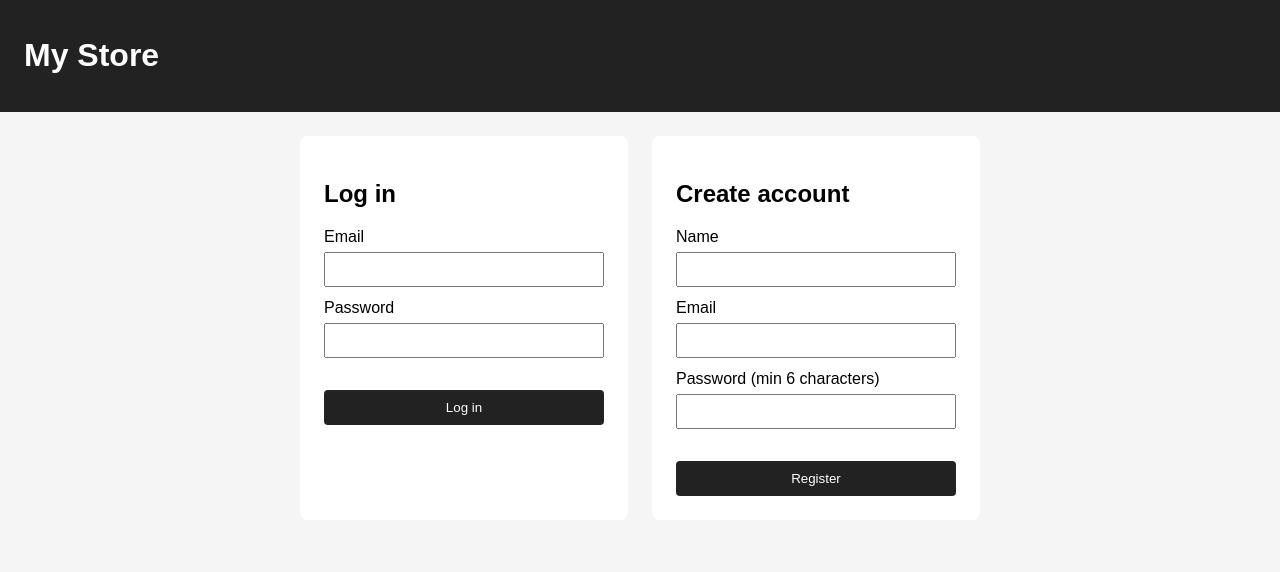
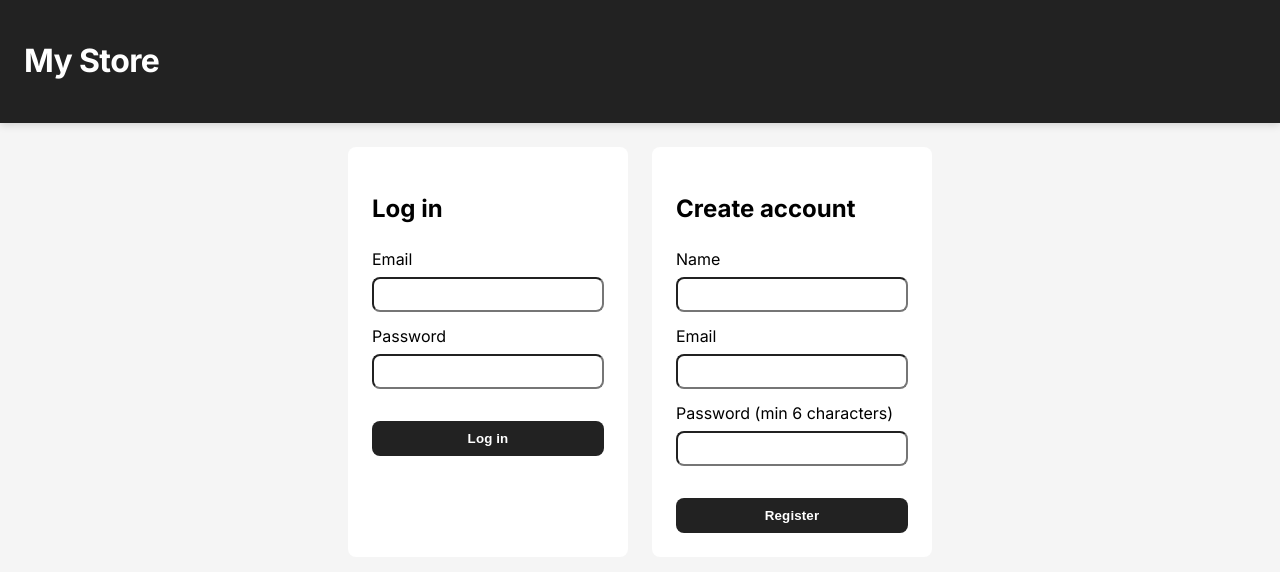
Before and after one commit to AqeelJadoon1/CodeAlpha_EcommerceStore, a website: page public/account.html in a window 1280 px wide. Drawn offline with Linux system fonts and the light colour scheme.

Commit message:
Add shared CSS polish

```diff
--- a/public/account.html
+++ b/public/account.html
@@ -4,6 +4,7 @@
   <meta charset="UTF-8">
   <meta name="viewport" content="width=device-width, initial-scale=1">
   <title>Account - My Store</title>
+     <link rel="stylesheet" href="/polish.css">
   <style>
     body { font-family: Arial, sans-serif; margin: 0; background: #f5f5f5; }
     header { background: #222; color: white; padding: 16px 24px; }
--- /dev/null
+++ b/public/polish.css
@@ -0,0 +1,98 @@
+/* Shared polish for all CodeAlpha projects.
+   Drop this file into each project's /public folder, then add this line
+   near the top of each HTML file's <head>, right after the <title>:
+
+   <link rel="stylesheet" href="/polish.css">
+
+   This only touches general tags and the existing class names your apps
+   already use (header, button, input, .card, .post, .task, etc.) — it
+   won't conflict with any JS, since JS targets IDs, not these styles. */
+
+@import url('https://fonts.googleapis.com/css2?family=Inter:wght@400;500;600;700&display=swap');
+
+* {
+  box-sizing: border-box;
+}
+
+body {
+  font-family: 'Inter', -apple-system, BlinkMacSystemFont, Arial, sans-serif !important;
+  line-height: 1.5;
+}
+
+/* Headers — slightly deeper, with a subtle shadow instead of a flat line */
+header {
+  box-shadow: 0 2px 8px rgba(0, 0, 0, 0.15);
+}
+
+header h1 {
+  font-weight: 700;
+  letter-spacing: -0.02em;
+}
+
+/* Buttons — rounder, with a hover lift */
+button {
+  border-radius: 8px !important;
+  font-weight: 600 !important;
+  letter-spacing: 0.01em;
+  transition: transform 0.12s ease, box-shadow 0.12s ease, opacity 0.12s ease;
+}
+
+button:hover {
+  transform: translateY(-1px);
+  box-shadow: 0 4px 10px rgba(0, 0, 0, 0.15);
+  opacity: 0.95;
+}
+
+button:active {
+  transform: translateY(0);
+}
+
+/* Inputs & textareas — softer corners, visible focus state */
+input, textarea, select {
+  border-radius: 8px !important;
+  transition: box-shadow 0.15s ease, border-color 0.15s ease;
+}
+
+input:focus, textarea:focus, select:focus {
+  outline: none;
+  box-shadow: 0 0 0 3px rgba(79, 195, 247, 0.35);
+  border-color: #4fc3f7 !important;
+}
+
+/* Cards, posts, tasks, project cards — consistent rounded shadow look
+   across all four apps, since they all use similar card patterns */
+.card, .post, .task, .project-card, .comment, .tile {
+  border-radius: 10px !important;
+  box-shadow: 0 1px 4px rgba(0, 0, 0, 0.08);
+  transition: box-shadow 0.15s ease, transform 0.15s ease;
+}
+
+.card:hover, .post:hover, .project-card:hover {
+  box-shadow: 0 4px 14px rgba(0, 0, 0, 0.12);
+}
+
+/* Kanban-style columns (Task 3) */
+.column {
+  border-radius: 12px !important;
+}
+
+/* Scrollbars — thin, unobtrusive, matches dark or light backgrounds */
+::-webkit-scrollbar {
+  width: 8px;
+  height: 8px;
+}
+::-webkit-scrollbar-thumb {
+  background: rgba(128, 128, 128, 0.4);
+  border-radius: 8px;
+}
+::-webkit-scrollbar-track {
+  background: transparent;
+}
+
+/* Links — a touch more deliberate */
+a {
+  transition: opacity 0.12s ease;
+}
+a:hover {
+  opacity: 0.8;
+}
```
Also changed, not shown: public/cart.html (+1 -0 lines), public/index.html (+1 -0 lines), public/product.html (+1 -0 lines).
